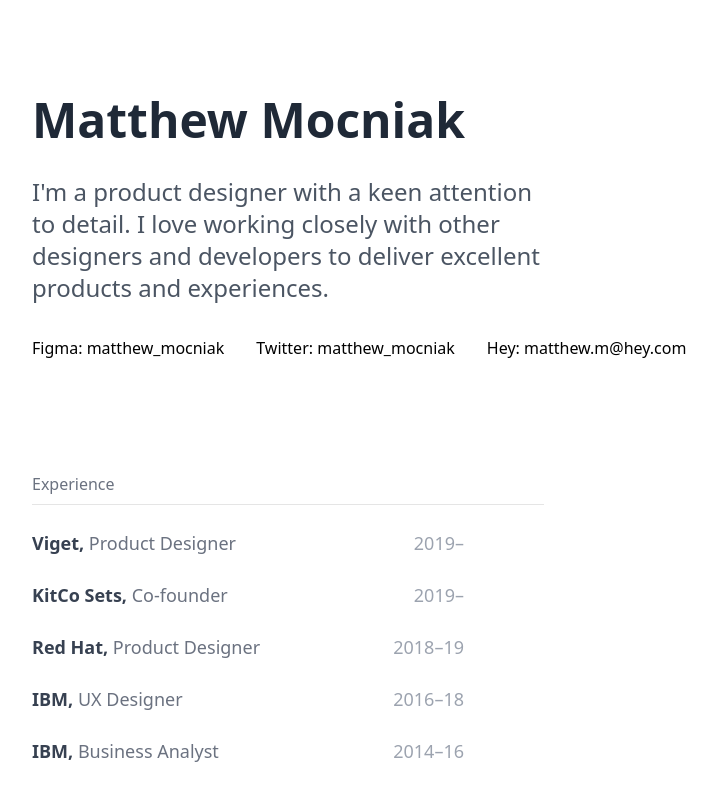
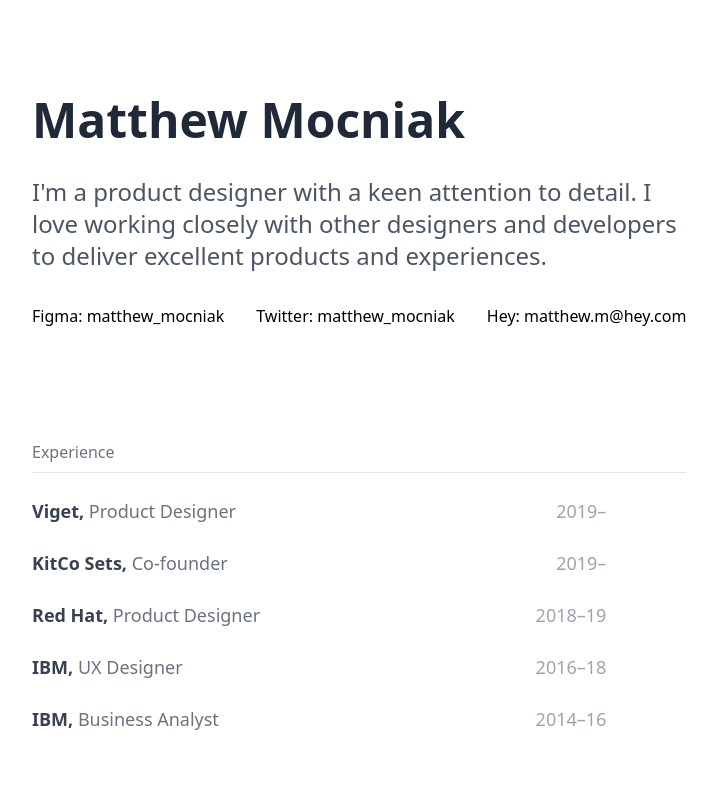
Before and after one commit to mmocniak/matthew-mocniak-com, a Next.js app: page / in a window 1280 px wide. Shown: the top 800 px of the page, without its empty margins (352-1069 px from the left). Built offline with nearby package versions, Linux system fonts and the light colour scheme.

Commit message:
min width adjustment

```diff
--- a/pages/index.js
+++ b/pages/index.js
@@ -11,7 +11,7 @@ export default function Home() {
       </Head>
 
       <main>
-        <div className="mx-4 sm:mx-12 lg:mx-64 xl:mx-96 mt-24 mb-48 space-y-28">
+        <div className="mx-4 sm:mx-12 lg:mx-64 xl:mx-96 mt-24 mb-48 space-y-28 min-w-min">
           <div className="space-y-8">
             <h1 className="text-5xl font-bold text-gray-800">
               Matthew Mocniak
```
